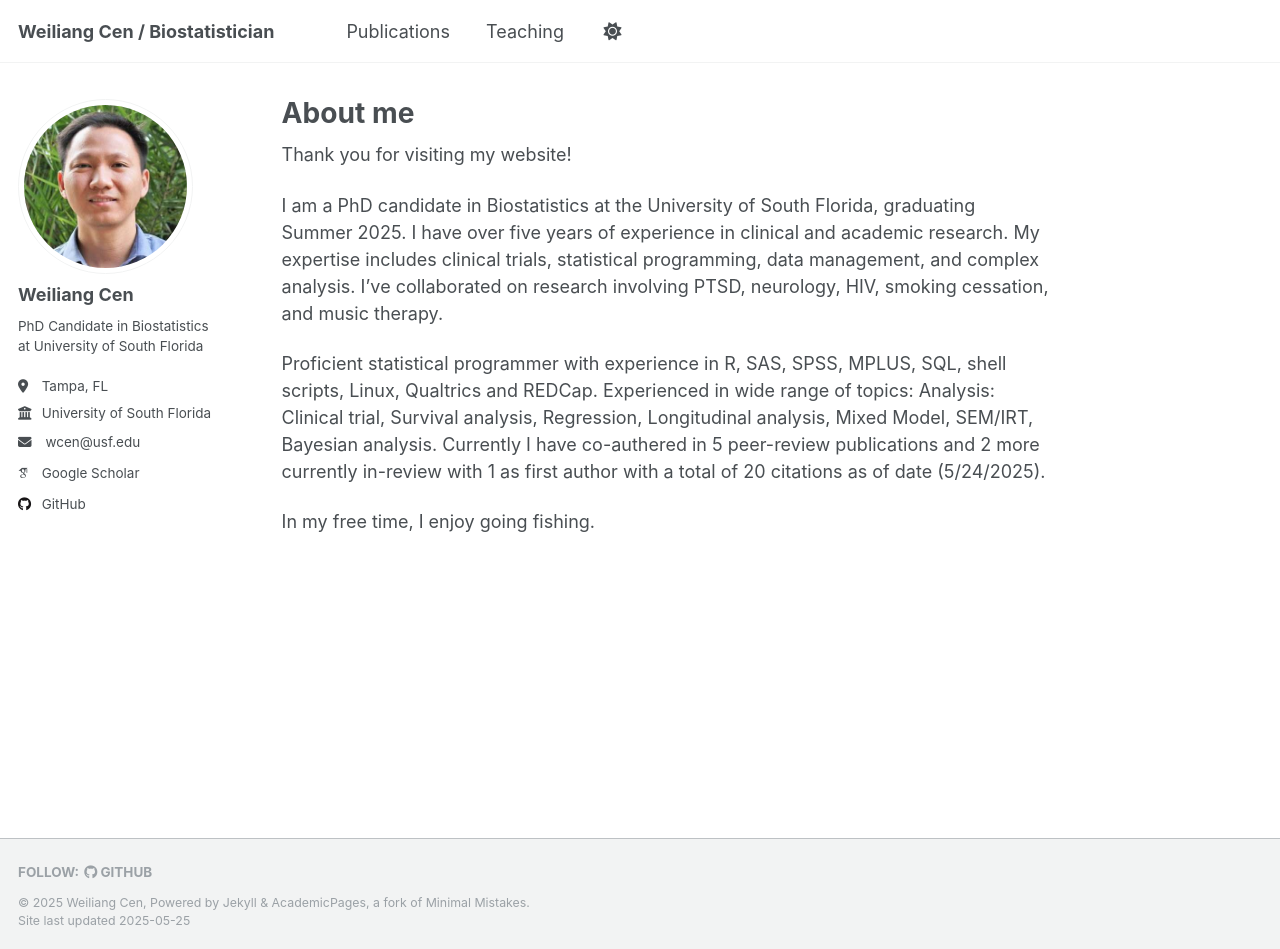
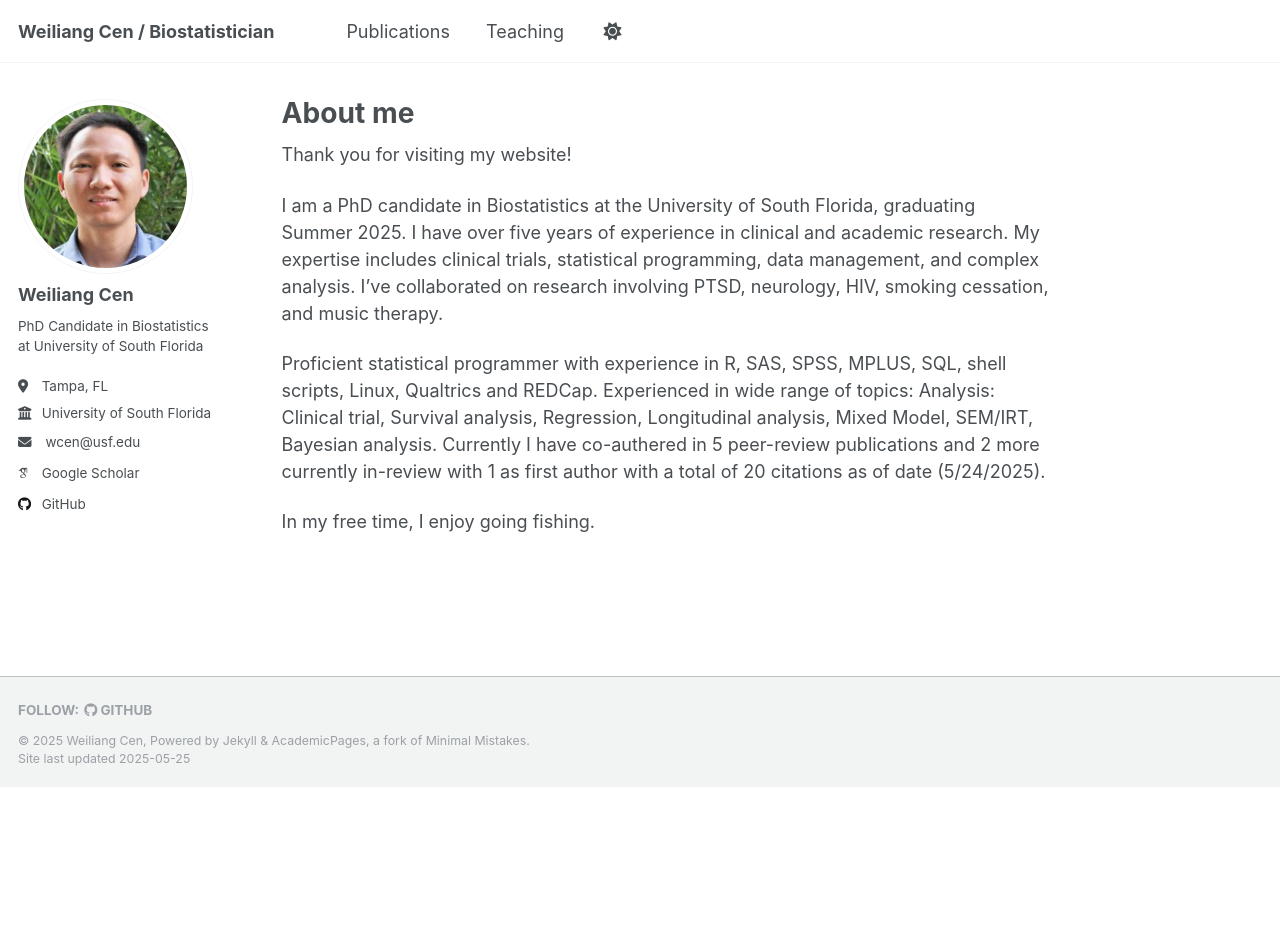
Before and after one commit to w-cen/w-cen.github.io, a Jekyll site: the page built from _pages/about.md, in a window 1280 px wide and 949 px high. Built offline with Jekyll 4.4.1, drawn with Linux system fonts in a browser that asks for light colours; some web fonts are replaced.

Commit message:
Update _page.scss

```diff
--- a/_sass/layout/_page.scss
+++ b/_sass/layout/_page.scss
@@ -399,3 +399,18 @@
   font-size: $type-size-6;
   text-transform: uppercase;
 }
+
+/*
+   Footer fix - disable sticky behavior
+   ========================================================================== */
+
+.page__footer {
+  position: static !important;
+  bottom: auto !important;
+  z-index: auto !important;
+}
+
+/* Add bottom margin to main content to prevent cutoff */
+#main {
+  margin-bottom: 2em;
+}
```
